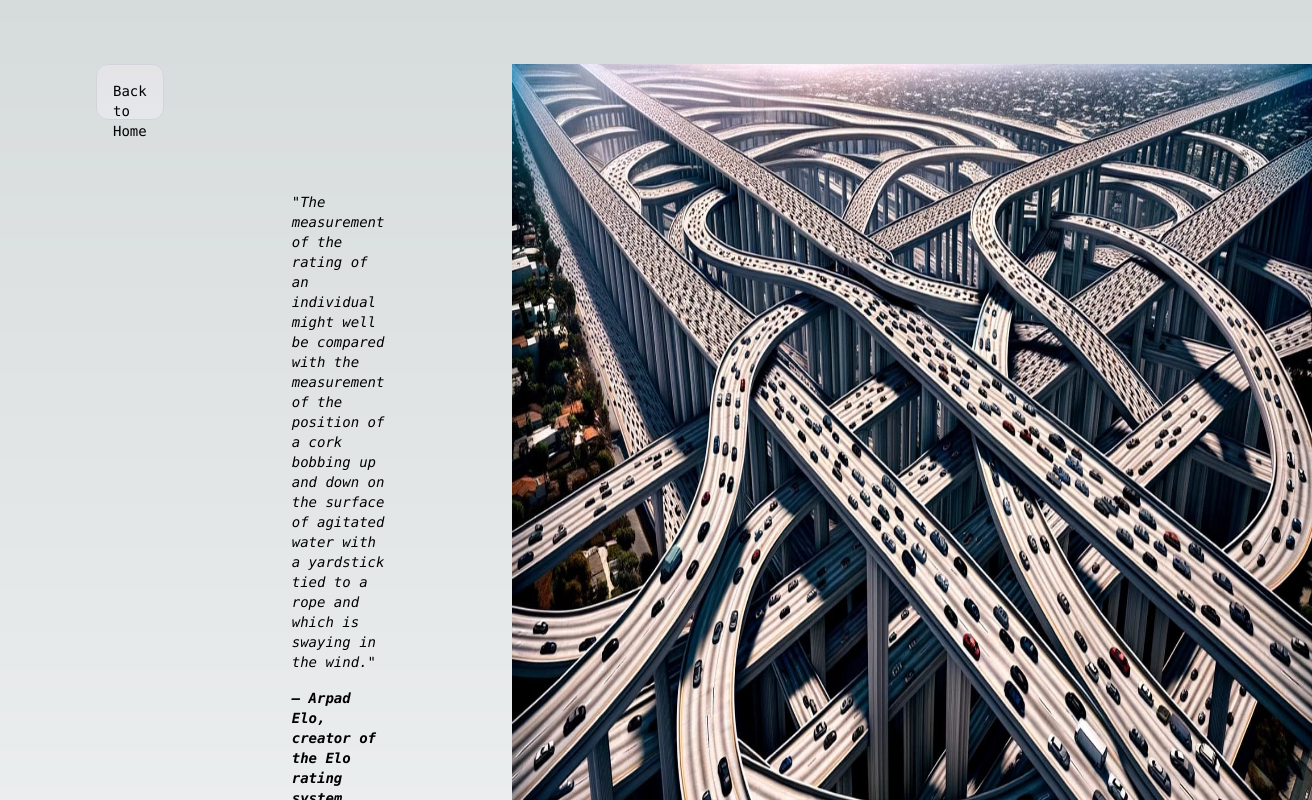
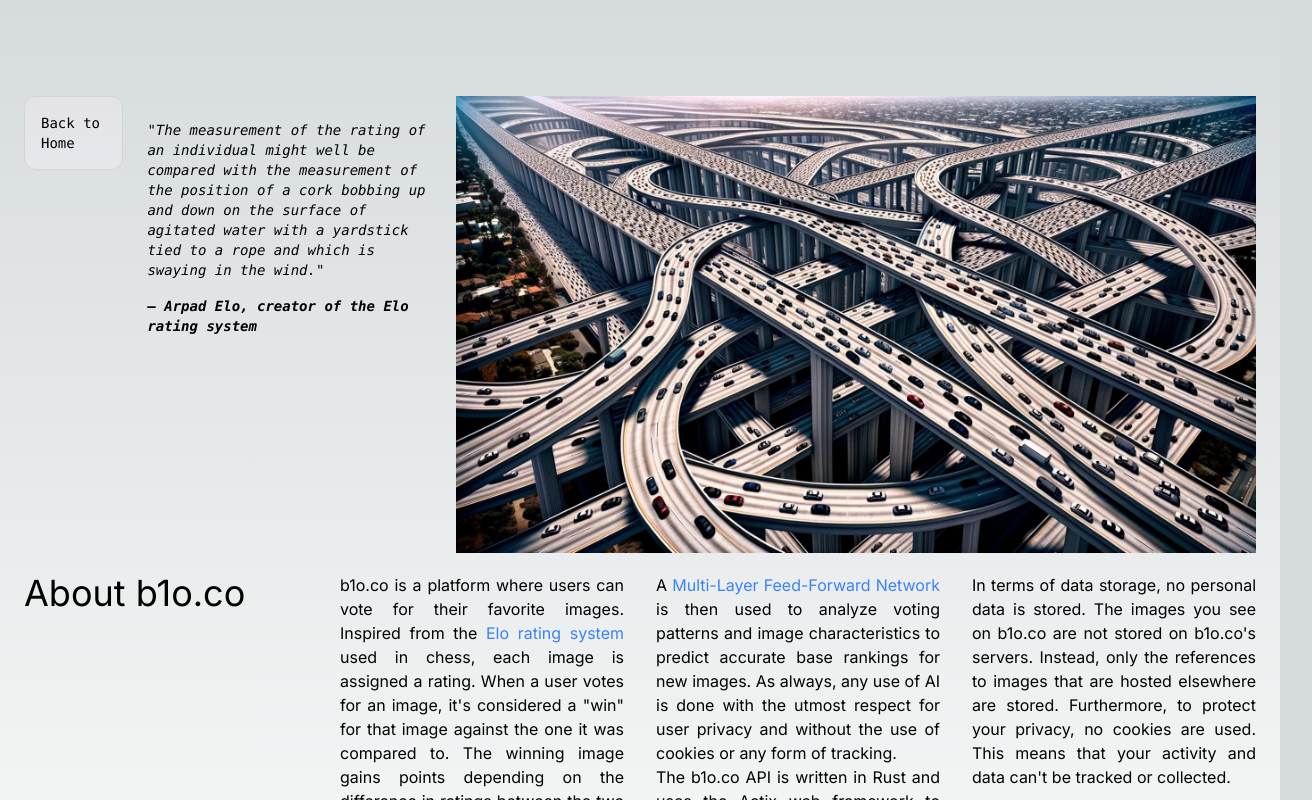
Before and after one commit to carlobortolan/b1o.co, a Next.js app in the folder client/: page /about in a window 1280 px wide. Shown: the top 800 px of the page, 1312 px wide, since content can reach past the window. Built offline with nearby package versions, Linux system fonts and the light colour scheme.

Commit message:
Update client dependencies and about page

```diff
--- a/client/app/about/page.tsx
+++ b/client/app/about/page.tsx
@@ -3,15 +3,15 @@ import Image from "next/image";
 
 export default function About() {
   return (
-    <main className="flex min-h-screen flex-col items-center justify-between p-6 pt-24 pb-24 lg:p-24 lg:pt-16">
-      <div className="z-10 w-full max-w-10xl items-top justify-between font-mono lg:col-3 text-sm lg:flex mb-5">
+    <main className="flex min-h-screen flex-col items-center justify-between p-6 pt-24 pb-24 2xl:p-24 2xl:pt-16">
+      <div className="w-full max-w-10xl items-top justify-between font-mono lg:col-3 text-sm lg:flex mb-5">
         <Link
           href="/"
-          className="fixed left-0 top-0 flex w-full lg:w-1/4 justify-center border-b border-gray-300 bg-gradient-to-b from-zinc-200 pb-6 pt-8 backdrop-blur-2xl dark:border-neutral-800 dark:bg-zinc-800/30 dark:from-inherit lg:h-14 lg:static lg:w-80px lg:rounded-xl lg:border lg:bg-gray-200 md:p-4 lg:p-4 lg:dark:bg-zinc-800/30"
+          className="z-10 fixed left-0 top-0 flex w-full xl:w-2/5 2xl:w-1/4 justify-center border-b border-gray-300 bg-gradient-to-b from-zinc-200 pb-6 pt-8 backdrop-blur-2xl dark:border-neutral-800 dark:bg-zinc-800/30 dark:from-inherit lg:h-full lg:static lg:w-80px lg:rounded-xl lg:border lg:bg-gray-200 md:p-4 lg:p-4 lg:dark:bg-zinc-800/30"
         >
           Back to Home
         </Link>
-        <div className="relative p-6 md:p-16  lg:p-32 italic dark:drop-shadow-[0_0_0.3rem_#ffffff70]">
+        <div className="relative p-6 2xl:p-32 italic dark:drop-shadow-[0_0_0.3rem_#ffffff70]">
           &quot;The measurement of the rating of an individual might well be
           compared with the measurement of the position of a cork bobbing up and
           down on the surface of agitated water with a yardstick tied to a rope
--- a/client/app/page.tsx
+++ b/client/app/page.tsx
@@ -105,7 +105,12 @@ export default function Home() {
         </Link>
       </div>
       <div className="mb-32 grid text-center lg:w-full lg:max-w-5xl lg:grid-cols-2 lg:text-left">
-        <div key={left.id} onClick={() => handleClickLeft()}>
+        <div
+          key={left.id}
+          onClick={() => {
+            if (!leftIsLoading) handleClickLeft();
+          }}
+        >
           {leftIsLoading ? (
             <div>Loading...</div>
           ) : (
@@ -127,7 +132,12 @@ export default function Home() {
             </div>
           )}
         </div>
-        <div key={right.id} onClick={() => handleClickRight()}>
+        <div
+          key={right.id}
+          onClick={() => {
+            if (!rightIsLoading) handleClickRight();
+          }}
+        >
           {rightIsLoading ? (
             <div>Loading...</div>
           ) : (
--- a/client/app/scoreboard/page.tsx
+++ b/client/app/scoreboard/page.tsx
@@ -11,7 +11,6 @@ export default function Scoreboard() {
   const [hasMore, setHasMore] = useState(true);
 
   const loadMore = () => {
-    console.log("loadMore called");
     if (!loading && hasMore) {
       setLoading(true);
       fetch(`https://api.b1o.co/scoreboard?page=${page}&limit=48`)
@@ -29,8 +28,11 @@ export default function Scoreboard() {
   };
 
   useEffect(() => {
-    console.log("useEffect called");
-    // loadMore();
+    setLoading(true);
+    const timer = setTimeout(() => {
+      loadMore();
+    }, 1000); // 1000 milliseconds = 1 seconds
+    return () => clearTimeout(timer);
   }, []);
 
   return (
```
Also changed, not shown: client/package.json (+11 -11 lines), 2 other files (tests, documents, lock files or other folders).
